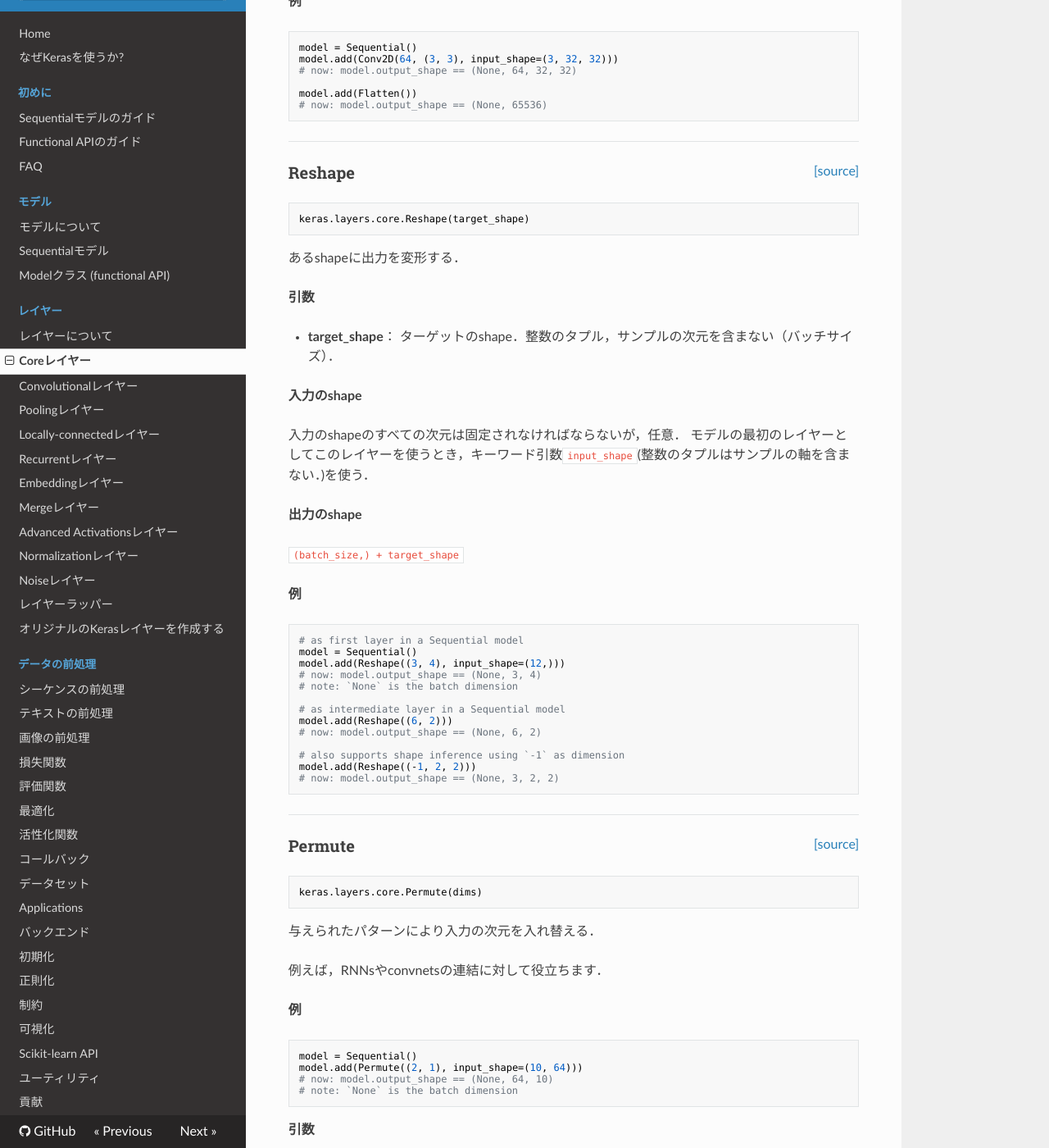
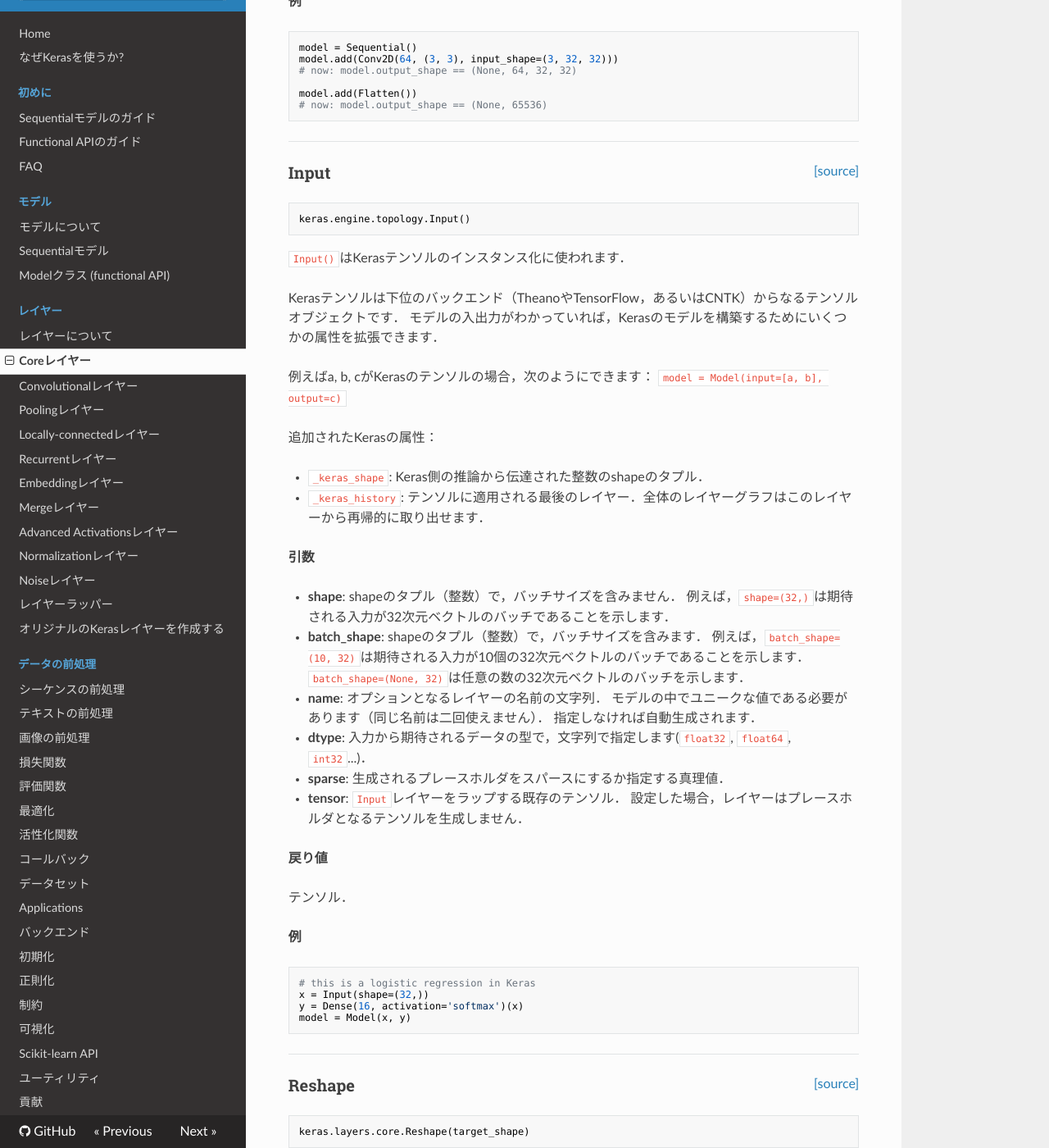
Before and after one commit to keras-team/keras-docs-ja, an MkDocs documentation site: the page built from sources/layers/core.md, in a window 1280 px wide and 1400 px high, scrolled down 2527 px. Shown: the whole window at 82% size. Built offline with MkDocs 1.6.1, drawn with Linux system fonts in a browser that asks for light colours; nearby versions of some CDN libraries; old or Windows-style settings are respelled for this version of MkDocs.

Commit message:
Add Input() into Core Layers

````diff
--- a/sources/layers/core.md
+++ b/sources/layers/core.md
@@ -123,6 +123,56 @@ model.add(Conv2D(64, (3, 3), input_shape=(3, 32, 32)))
 
 model.add(Flatten())
 # now: model.output_shape == (None, 65536)
+```
+
+----
+
+<span style="float:right;">[[source]](https://github.com/keras-team/keras/blob/master/keras/engine/topology.py#L1391)</span>
+### Input
+
+```python
+keras.engine.topology.Input()
+```
+
+`Input()`はKerasテンソルのインスタンス化に使われます．
+
+Kerasテンソルは下位のバックエンド（TheanoやTensorFlow，あるいはCNTK）からなるテンソルオブジェクトです．
+モデルの入出力がわかっていれば，Kerasのモデルを構築するためにいくつかの属性を拡張できます．
+
+例えばa, b, cがKerasのテンソルの場合，次のようにできます：
+`model = Model(input=[a, b], output=c)`
+
+追加されたKerasの属性：
+
+- `_keras_shape`: Keras側の推論から伝達された整数のshapeのタプル．
+- `_keras_history`: テンソルに適用される最後のレイヤー．全体のレイヤーグラフはこのレイヤーから再帰的に取り出せます．
+
+__引数__
+
+- __shape__: shapeのタプル（整数）で，バッチサイズを含みません．
+    例えば，`shape=(32,)`は期待される入力が32次元ベクトルのバッチであることを示します．
+- __batch_shape__: shapeのタプル（整数）で，バッチサイズを含みます．
+    例えば，`batch_shape=(10, 32)`は期待される入力が10個の32次元ベクトルのバッチであることを示します．
+    `batch_shape=(None, 32)`は任意の数の32次元ベクトルのバッチを示します．
+- __name__: オプションとなるレイヤーの名前の文字列．
+    モデルの中でユニークな値である必要があります（同じ名前は二回使えません）．
+    指定しなければ自動生成されます．
+- __dtype__: 入力から期待されるデータの型で，文字列で指定します(`float32`, `float64`, `int32`...)．
+- __sparse__: 生成されるプレースホルダをスパースにするか指定する真理値．
+- __tensor__: `Input`レイヤーをラップする既存のテンソル．
+    設定した場合，レイヤーはプレースホルダとなるテンソルを生成しません．
+
+__戻り値__
+
+テンソル．
+
+__例__
+
+```python
+# this is a logistic regression in Keras
+x = Input(shape=(32,))
+y = Dense(16, activation='softmax')(x)
+model = Model(x, y)
 ```
 
 ----
````
